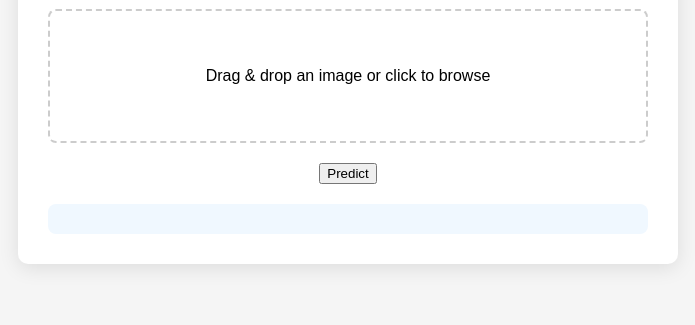
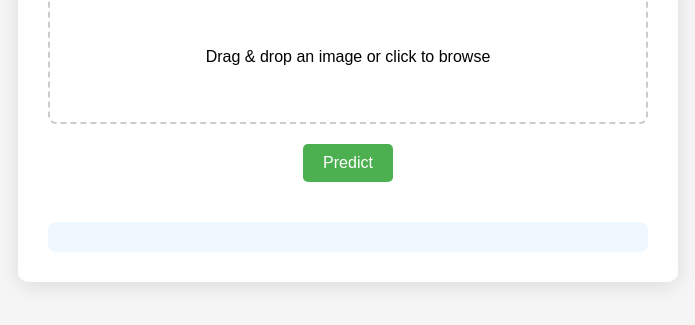
Before and after one commit to abhinav00215-hash/mtech, a plain HTML site: page index.html in a window 1280 px wide. Shown: the part 343-668 px from the top of the page, without its empty margins (292-987 px from the left). Drawn offline with Linux system fonts and the light colour scheme.

Commit message:
styles.css

```diff
--- a/styles.css
+++ b/styles.css
@@ -62,6 +62,21 @@ h1 {
     font-size: 18px;
 }
 
+button {
+    padding: 10px 20px;
+    background-color: #4CAF50;
+    color: white;
+    border: none;
+    border-radius: 5px;
+    cursor: pointer;
+    font-size: 16px;
+    margin-bottom: 20px;
+}
+
+button:hover {
+    background-color: #45a049;
+}
+
 .loading {
     color: #666;
     font-style: italic;
@@ -74,5 +89,5 @@ h1 {
 
 .confidence {
     color: #666;
-    font-size: 0.9em;
+    font-size: 0.9em;
 }
```
